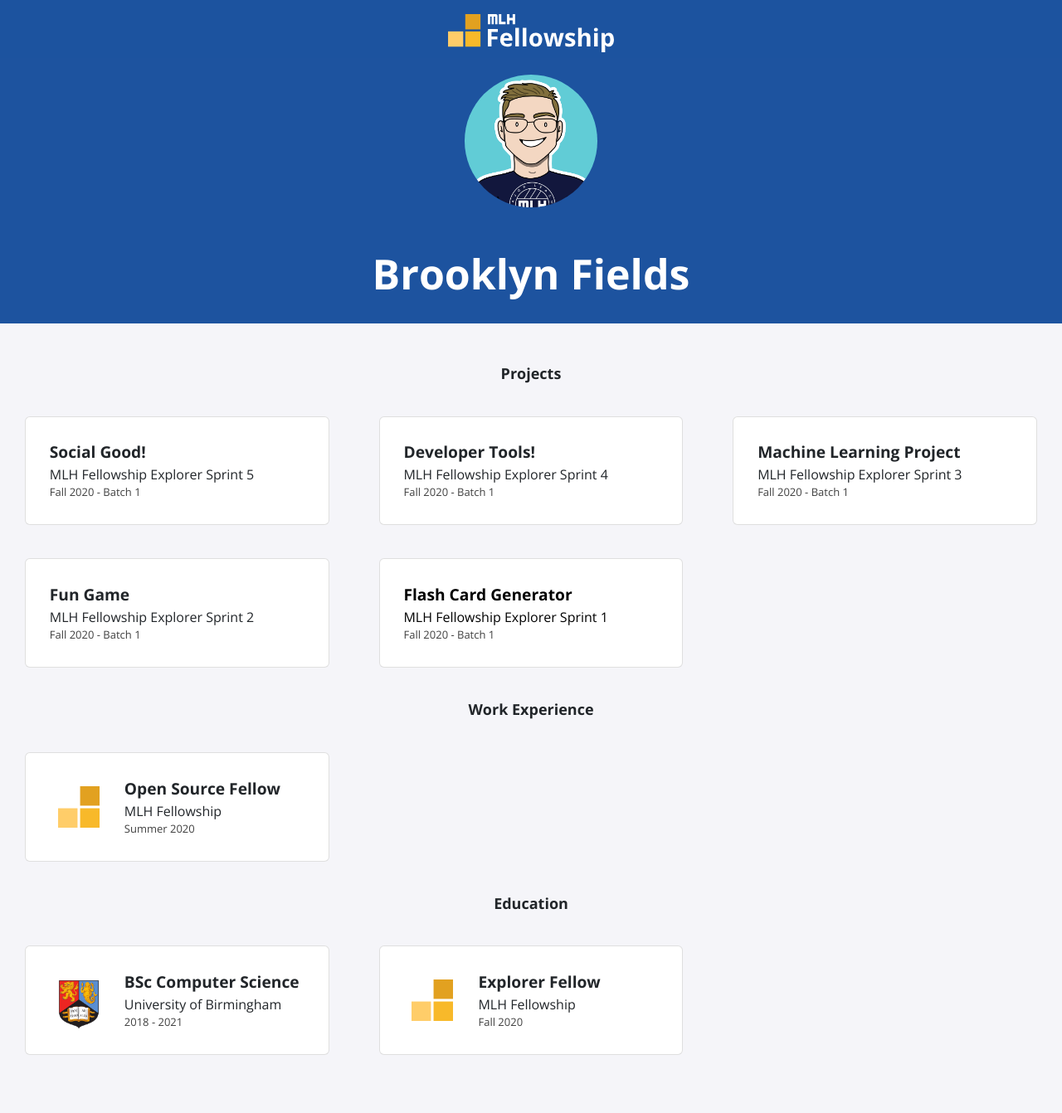
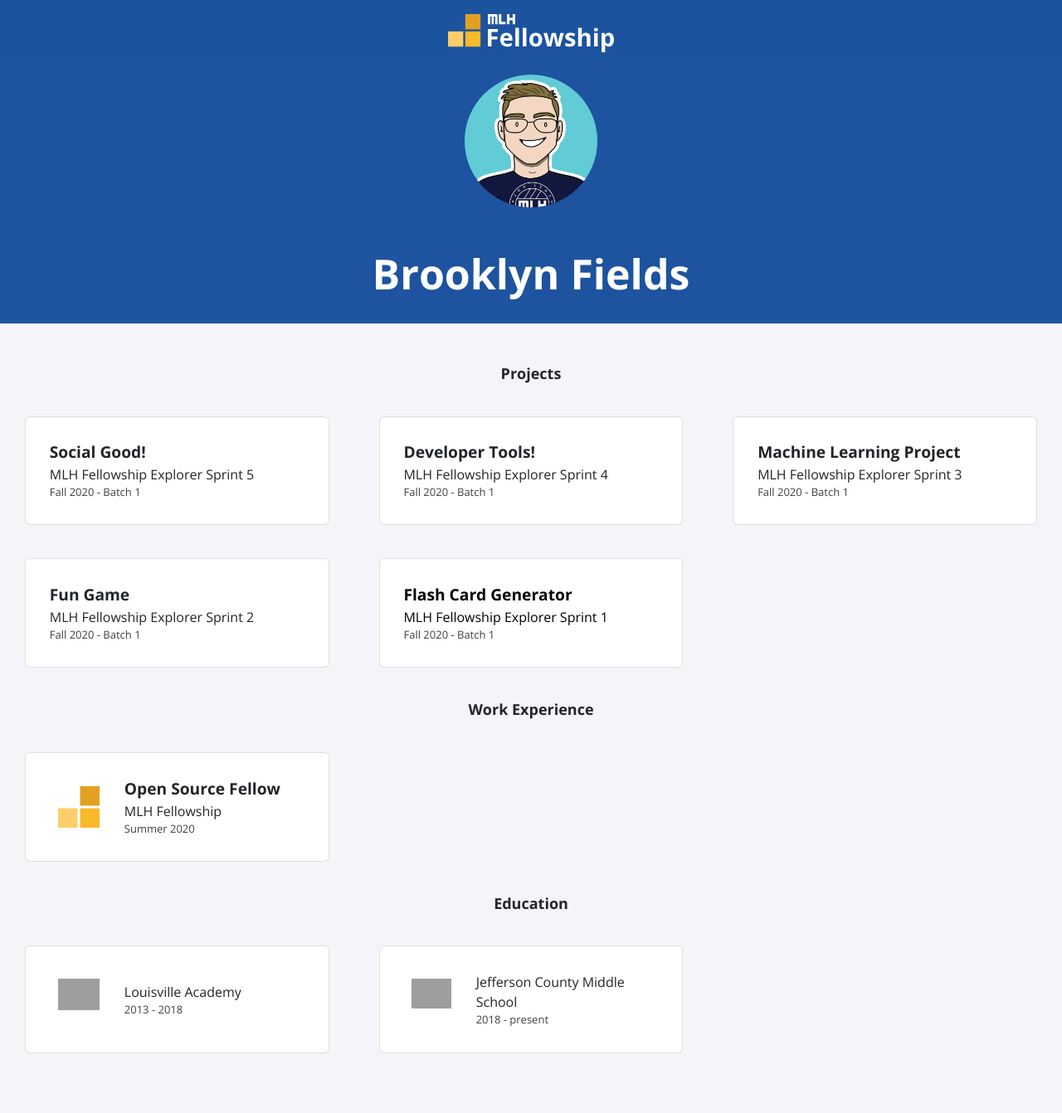
Before and after one commit to BrookTheBook/brookthebook.github.io, a Jekyll site: the page built from index.html, in a window 1280 px wide. Shown: the whole page at 83% size. Built offline with Jekyll 4.4.1, drawn with Linux system fonts in a browser that asks for light colours; nearby versions of some CDN libraries; grey boxes are pictures that could not be loaded.

Commit message:
Update education.yml

```diff
--- a/_data/education.yml
+++ b/_data/education.yml
@@ -1,9 +1,9 @@
-- course: BSc Computer Science
-  institute: University of Birmingham
-  dates: 2018 - 2021
-  logo: uob.png
+- course:
+  institute: Louisville Academy
+  dates: 2013 - 2018
+  logo: la.png
 
-- course: Explorer Fellow
-  institute: MLH Fellowship
-  dates: Fall 2020
-  logo: fellowship.svg
+- course:
+  institute: Jefferson County Middle School
+  dates: 2018 - present
+  logo: jcms.png
```
